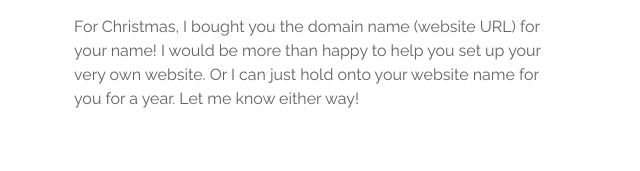
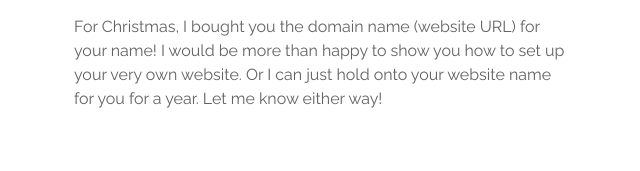
Before and after one commit to adamgrounds/christmassite, a plain HTML site: page index.html in a window 1280 px wide. Shown: the part 401-572 px from the top of the page, 27-667 px from the left. Drawn offline with Linux system fonts and the light colour scheme.

Commit message:
added nojekyll and updated page

```diff
--- a/index.html
+++ b/index.html
@@ -46,7 +46,7 @@
                     <div class="col-lg-6">
                         <div class="text-container">
                             <h1><div class="turquoise">Merry Christmas!</div><div> From, Adam</div></h1>
-                            <p class="p-large">For Christmas, I bought you the domain name (website URL) for your name! I would be more than happy to help you set up your very own website. Or I can just hold onto your website name for you for a year. Let me know either way!</p>
+                            <p class="p-large">For Christmas, I bought you the domain name (website URL) for your name! I would be more than happy to show you how to set up your very own website. Or I can just hold onto your website name for you for a year. Let me know either way!</p>
                         </div> <!-- end of text-container -->
                     </div> <!-- end of col -->
                     <div class="col-lg-6">
```
Also changed, not shown: 1 other file.
